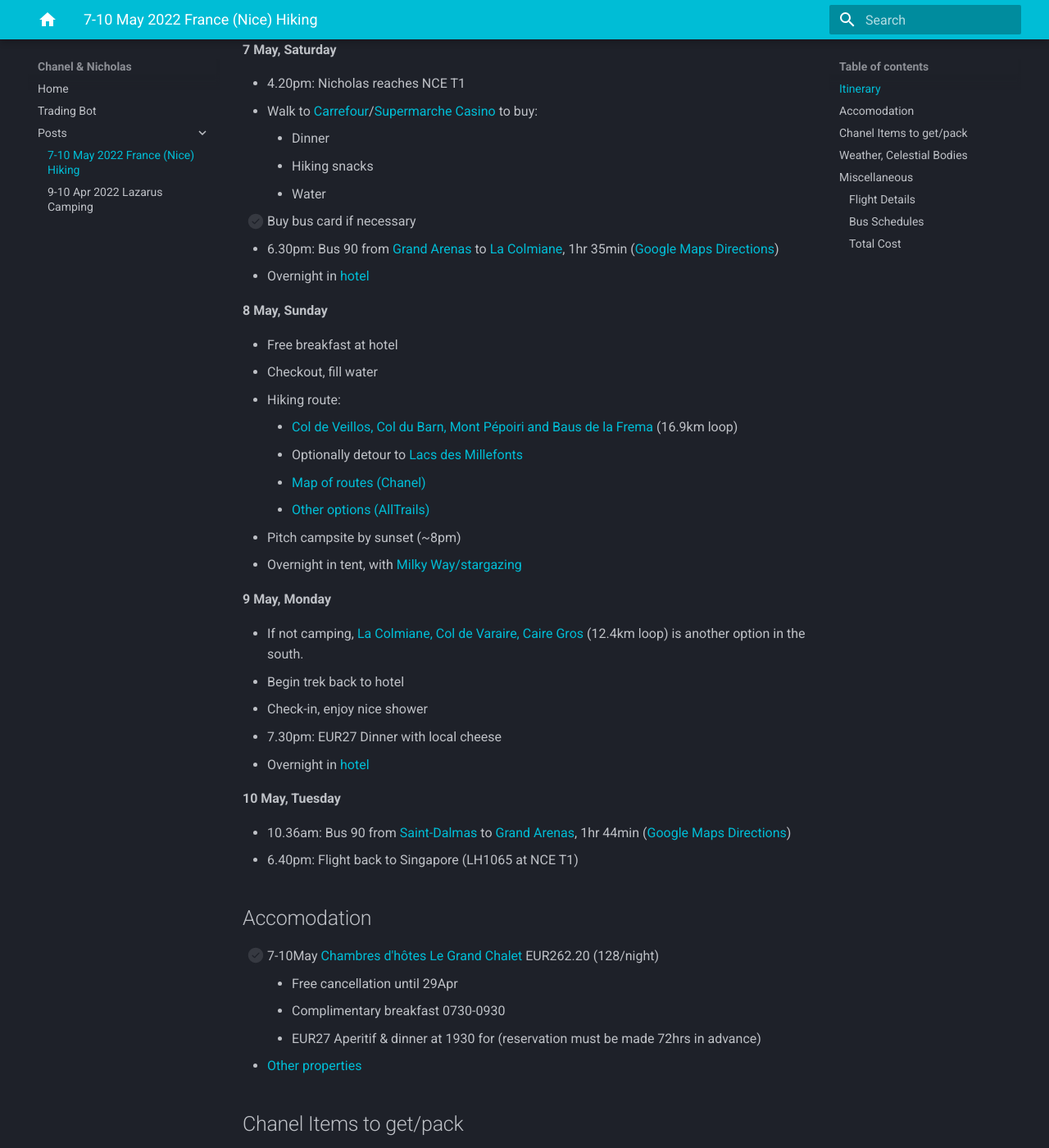
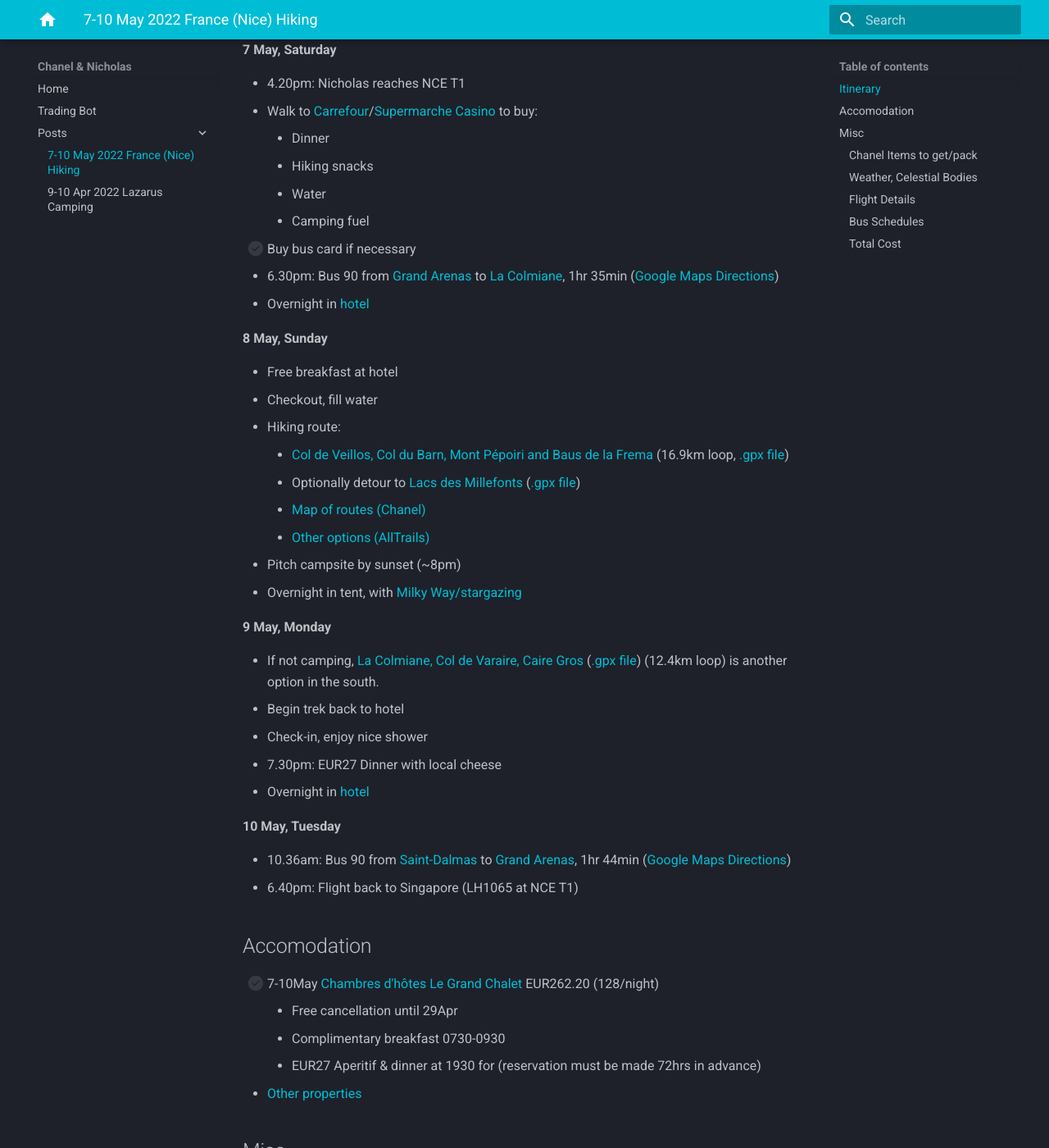
Before and after one commit to extrange/chanel, an MkDocs documentation site: the page built from docs/posts/2022-05-france-nice-hiking.md, in a window 1280 px wide and 1400 px high, scrolled down 688 px. Shown: the whole window at 82% size. Built offline with MkDocs 1.6.1 and Material for MkDocs 9.7.7, drawn with Linux system fonts in a browser that asks for light colours; some of the changed text lies outside the part shown.

```diff
--- a/docs/posts/2022-05-france-nice-hiking.md
+++ b/docs/posts/2022-05-france-nice-hiking.md
@@ -12,6 +12,7 @@
     -   Dinner
     -   Hiking snacks
     -   Water
+    -   Camping fuel
 
 -   [ ] Buy bus card if necessary
 -   6.30pm: Bus 90 from [Grand Arenas][grand-arenas] to [La Colmiane][la-colmiane], 1hr 35min ([Google Maps Directions][nice-to-mercantour-bus])
@@ -23,8 +24,8 @@
 -   Checkout, fill water
 -   Hiking route:
 
-    -   [Col de Veillos, Col du Barn, Mont Pépoiri and Baus de la Frema][col-de-veillos] (16.9km loop)
-    -   Optionally detour to [Lacs des Millefonts][lacs-des-millefonts]
+    -   [Col de Veillos, Col du Barn, Mont Pépoiri and Baus de la Frema][col-de-veillos] (16.9km loop, [.gpx file][col-de-veillos-gpx])
+    -   Optionally detour to [Lacs des Millefonts][lacs-des-millefonts] ([.gpx file][lacs-des-millefonts-gpx])
     -   [Map of routes (Chanel)][our-hiking-routes]
     -   [Other options (AllTrails)][hiking-routes]
 
@@ -33,7 +34,7 @@
 
 **9 May, Monday**
 
--   If not camping, [La Colmiane, Col de Varaire, Caire Gros][la-colmiane-hike] (12.4km loop) is another option in the south.
+-   If not camping, [La Colmiane, Col de Varaire, Caire Gros][la-colmiane-hike] ([.gpx file][la-colmiane-hike-gpx]) (12.4km loop) is another option in the south.
 -   Begin trek back to hotel
 -   Check-in, enjoy nice shower
 -   7.30pm: EUR27 Dinner with local cheese
@@ -52,7 +53,9 @@
     -   EUR27 Aperitif & dinner at 1930 for (reservation must be made 72hrs in advance)
 -   [Other properties][properties]
 
-## Chanel Items to get/pack
+## Misc
+
+### Chanel Items to get/pack
 
 -   [ ] Trekking shoes (after looking at the temperature, the brown one is fine)
 -   [ ] Backpack: 30L and above, with **waist strap** (I can lend you)
@@ -61,7 +64,7 @@
 -   [ ] Waterproof outer layer
 -   [x] Fleece/mid layer jacket
 
-## Weather, Celestial Bodies
+### Weather, Celestial Bodies
 
 -   Sunrise: 0610-0620, Sunset: 2035-2045 (>14hrs of daylight)
 -   Temperature: 14°C day, 5°C night
@@ -71,10 +74,6 @@
     -   8 May: 0020-0414 (moonset 0249 40%)
     -   9 May: 0016-0412 (moonset 0319 49%)
     -   10 May: 0012-0410 (moonset 0345 61%)
-
-## Miscellaneous
-
--   [GR52 Trail][gr52-trail]
 
 ### Flight Details
 
@@ -101,13 +100,15 @@
 [bus-90-schedule]: https://www.lignesdazur.com/en/horaire/886/80/1
 [carrefour]: https://goo.gl/maps/1eyvzNNzQiX2CUGV7
 [col-de-veillos]: https://www.alltrails.com/trail/france/alpes-maritimes/col-de-veillos-col-du-barn-mont-pepoiri-et-baus-de-la-frema?u=m
-[gr52-trail]: https://happilyevertravels.com/hike-gr52-trail/
+[col-de-veillos-gpx]: /static/2022-05/col_de_veillos.gpx
 [grand-arenas]: https://goo.gl/maps/x726JbXk9GRtG5Fn9
 [hiking-routes]: https://www.alltrails.com/explore?b_tl_lat=44.11672307739917&b_tl_lng=7.146440621716721&b_br_lat=44.04558903319381&b_br_lng=7.31264860468238
 [hotel]: https://secure.booking.com/myreservations.en-gb.html?aid=304142;label=gen173nr-1FCAEoggI46AdIM1gEaMkBiAEBmAEJuAEXyAEM2AEB6AEB-AEMiAIBqAIDuAKm5O2SBsACAdICJDJlY2Q4ZDYwLTUxMmYtNDQ3ZC1iMGVlLWMwNWI5NzdiZDNjYdgCBuACAQ;sid=7cac10f4d05cbbae03cc85e6295fde9c;auth_key=T16tVU7bJrMJJxai&;label=from_conf_1
 [la-colmiane-hike]: https://www.alltrails.com/explore/trail/france/alpes-maritimes/la-colmiane-col-de-varaire-caire-gros
+[la-colmiane-hike-gpx]: /static/2022-05/la_colmiane.gpx
 [la-colmiane]: https://goo.gl/maps/KEguaXFsoxJszkNf8
-[lacs-des-millefonts]: https://www.alltrails.com/trail/france/alpes-maritimes/lacs-des-millefonts-mont-pepoiri/photos
+[lacs-des-millefonts]: https://www.alltrails.com/trail/france/alpes-maritimes/lacs-des-millefonts-mont-pepoiri
+[lacs-des-millefonts-gpx]: /static/2022-05/lacs_des_millefonts.gpx
 [mercantour-to-nice-bus]: https://goo.gl/maps/giMtPFhKf7s8HCce8
 [nice-to-mercantour-bus]: https://goo.gl/maps/4yQzqo8yo1jFuTsC8
 [our-hiking-routes]: https://www.google.com/maps/d/viewer?mid=110bE46beRht3PU2x6XfYhVFYqQdaD4gS&ll=44.14368121724446%2C7.187836335386026&z=11
```
Also changed, not shown: 3 other files.
